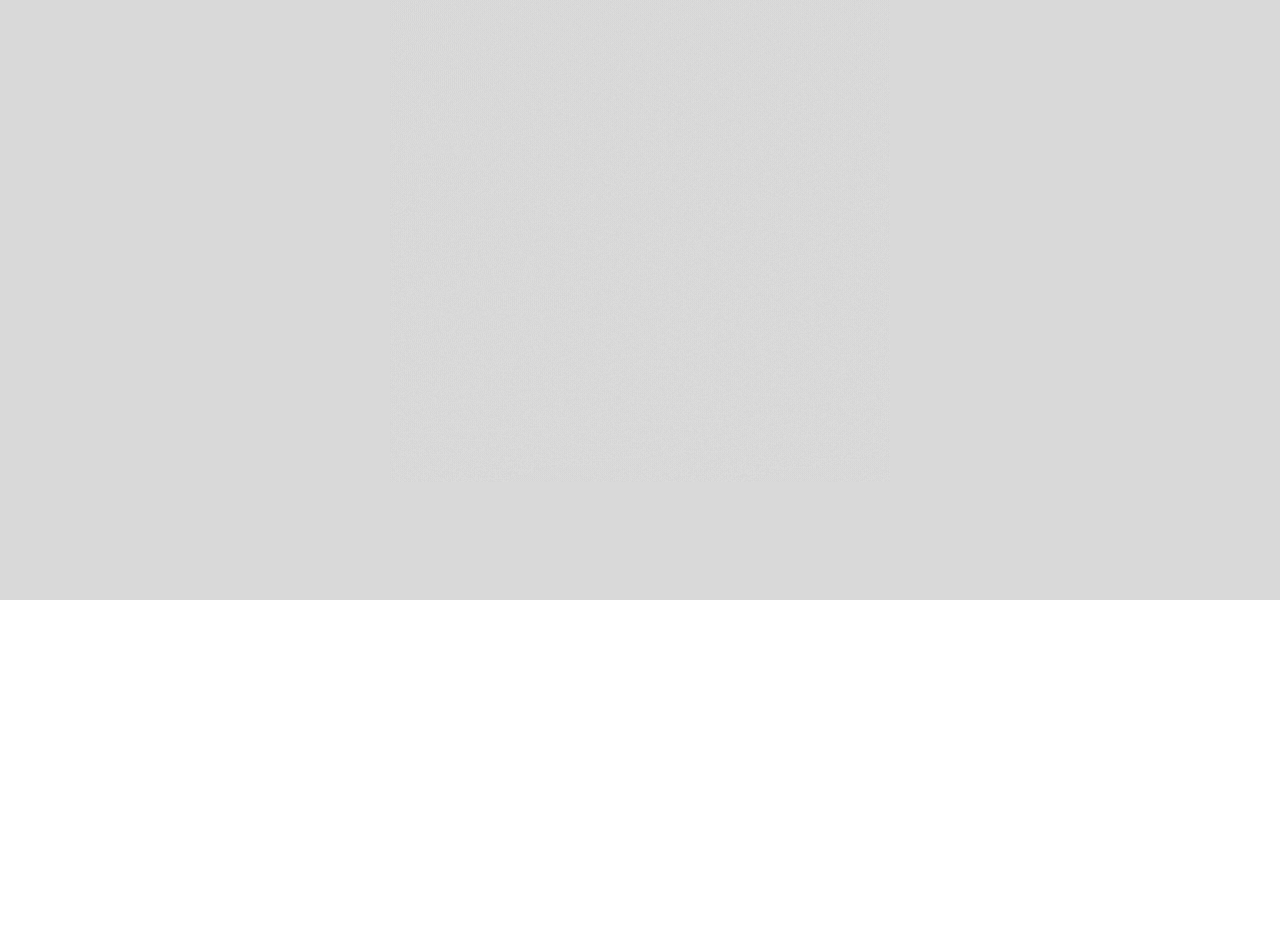
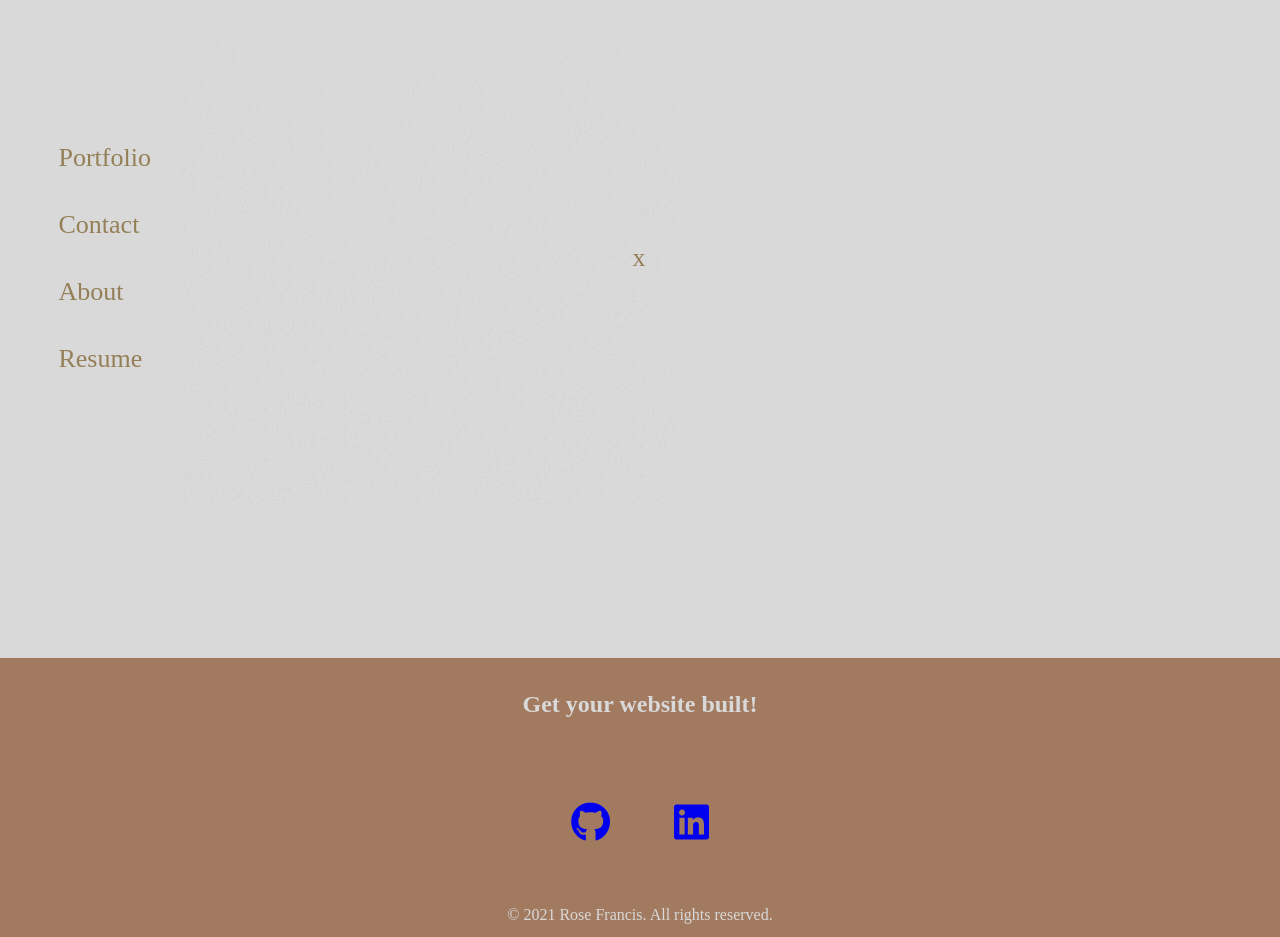
Before and after one commit to dfrancis-tech/react-portfolio, a React (Create React App) app: page / in a window 1280 px wide. Shown: the part 200-1137 px from the top of the page. Before the commit the page ends 800 px from the top, so only its background shows below. Built offline with nearby package versions, Linux system fonts and the light colour scheme.

Commit message:
create nav elements and footer

```diff
--- a/public/index.html
+++ b/public/index.html
@@ -8,6 +8,10 @@
     <meta
       name="description"
       content="Web site created using create-react-app"
+    />
+    <link
+      rel="stylesheet"
+      href="https://cdnjs.cloudflare.com/ajax/libs/font-awesome/5.11.2/css/all.min.css"
     />
     <link rel="apple-touch-icon" href="%PUBLIC_URL%/logo192.png" />
     <!--
--- a/src/App.css
+++ b/src/App.css
@@ -1,5 +1,8 @@
 .App {
-  text-align: center;
+  text-align: left;
+  background-color: #d9d9d9;
+  font-family: 'Times New Roman', Times, serif;
+  color: #947f57;
 }
 
 .App-logo {
@@ -13,13 +16,13 @@
   }
 }
 
-.App-header {
+.main {
   background-color: #d9d9d9;
   min-height: 100vh;
   display: flex;
-  flex-direction: column;
+  /*flex-direction: row;*/
   align-items: center;
-  justify-content: center;
+  /*justify-content: center;*/
   font-size: calc(10px + 2vmin);
   color: #947f57;
 }
@@ -36,3 +39,24 @@
     transform: rotate(360deg);
   }
 }
+
+footer {
+  background-color: #a17a60;
+  color: #d9d9d9;
+  min-height: 20vh;
+  display: flex;
+  flex-direction: column;
+  justify-content: center;
+  align-items: center;
+  padding:1%;
+}
+
+#social-media {
+  margin: 2rem;
+
+}
+
+.fa-github, .fa-linkedin {
+  padding: 2rem;
+  font-size: 40px;
+}
--- a/src/App.js
+++ b/src/App.js
@@ -1,28 +1,41 @@
-import logo from './logo2.gif';
+import React, { useState } from 'react';
 import './App.css';
 import Home from './components/Home';
+import Nav from './components/Nav';
 
 function App() {
+  const [navSelected, setNavSelected] = useState(false);
+  const [contactSelected, setContactSelected] = useState(false);
+  const [categories] = useState([
+    { name: 'Portfolio', description: 'Project Portfolio' },
+    { name: 'Contact', description: 'Please contact me for any questions.' },
+    { name: 'About', description: 'A Little about me' },
+    { name: 'Resume', description: 'Download my resume to know more about me!' }
+  ]);
   return (
     <div className="App">
-      <header className="App-header">
-      <Home></Home>
-      <img src={logo} alt="logo"/>
-        {/* <img src={logo} className="App-logo" alt="logo" />
-
-        <a
-          className="App-link"
-          href="https://reactjs.org"
-          target="_blank"
-          rel="noopener noreferrer"
-        >
-          Enter
-        </a> */}
-
+      <header >
+        <h1 id="header-logo">RF</h1>
       </header>
-      <main>
-
+      <main className="main">
+        <Nav categories={categories}></Nav>
+        <Home></Home>
+        <div>x</div>
       </main>
+      <footer>
+        <h2>Get your website built!</h2>
+      <div id="social-media">
+        <a href="https://github.com/rosefrancis-tech" target="_blank">
+          <i className="fab fa-github"></i>
+        </a>
+        <a href="https://www.linkedin.com/in/francis-tech/" target="_blank">
+          <i className="fab fa-linkedin"></i>
+        </a>
+      </div>
+      <div>
+        © 2021 Rose Francis. All rights reserved.
+      </div>
+      </footer>
     </div>
   );
 }
--- a/src/components/Home/index.js
+++ b/src/components/Home/index.js
@@ -1,13 +1,11 @@
 import React from 'react';
+import logo from '../assets/logo2.gif';
 
 
 function Home() {
     return (
         <section className="">
-
-            <h1 id="about"></h1>
-            <h1 id="about"></h1>
-            <a> Enter</a>
+            <img src={logo} alt="logo" id="logo-image"/>
         </section>
     );
 }
--- /dev/null
+++ b/src/components/Nav/index.js
@@ -0,0 +1,30 @@
+import React, { useEffect } from 'react';
+
+function Nav(props) {
+    const {
+        categories = [],
+        setCurrentCategory,
+        currentCategory,
+        contactSelected,
+        setContactSelected
+    } = props;
+
+    function categorySelected(name) {
+         console.log(`${name} clicked`);
+    };
+
+    return (
+            <nav>
+                <ul>
+                {categories.map((category) => (
+                        <li className="nav" key={category.name}>
+                        <span onClick={() => categorySelected(category.name)}>{category.name}</span>
+                        </li>
+                    ))}
+
+                </ul>
+            </nav>
+    );
+}
+
+export default Nav;
--- a/src/index.css
+++ b/src/index.css
@@ -11,3 +11,20 @@ code {
   font-family: source-code-pro, Menlo, Monaco, Consolas, 'Courier New',
     monospace;
 }
+
+#header-logo {
+  margin-top:0;
+  padding-left: 2%;
+}
+.nav {
+  background-color: #d9d9d9;
+  display: flex;
+  align-items: left ;
+  color: #947f57;
+  padding: 20%;
+
+}
+
+#logo-image {
+  margin-left: 10%;
+}
```
Also changed, not shown: src/components/assets/logo2.gif (renamed from src/logo2.gif).
